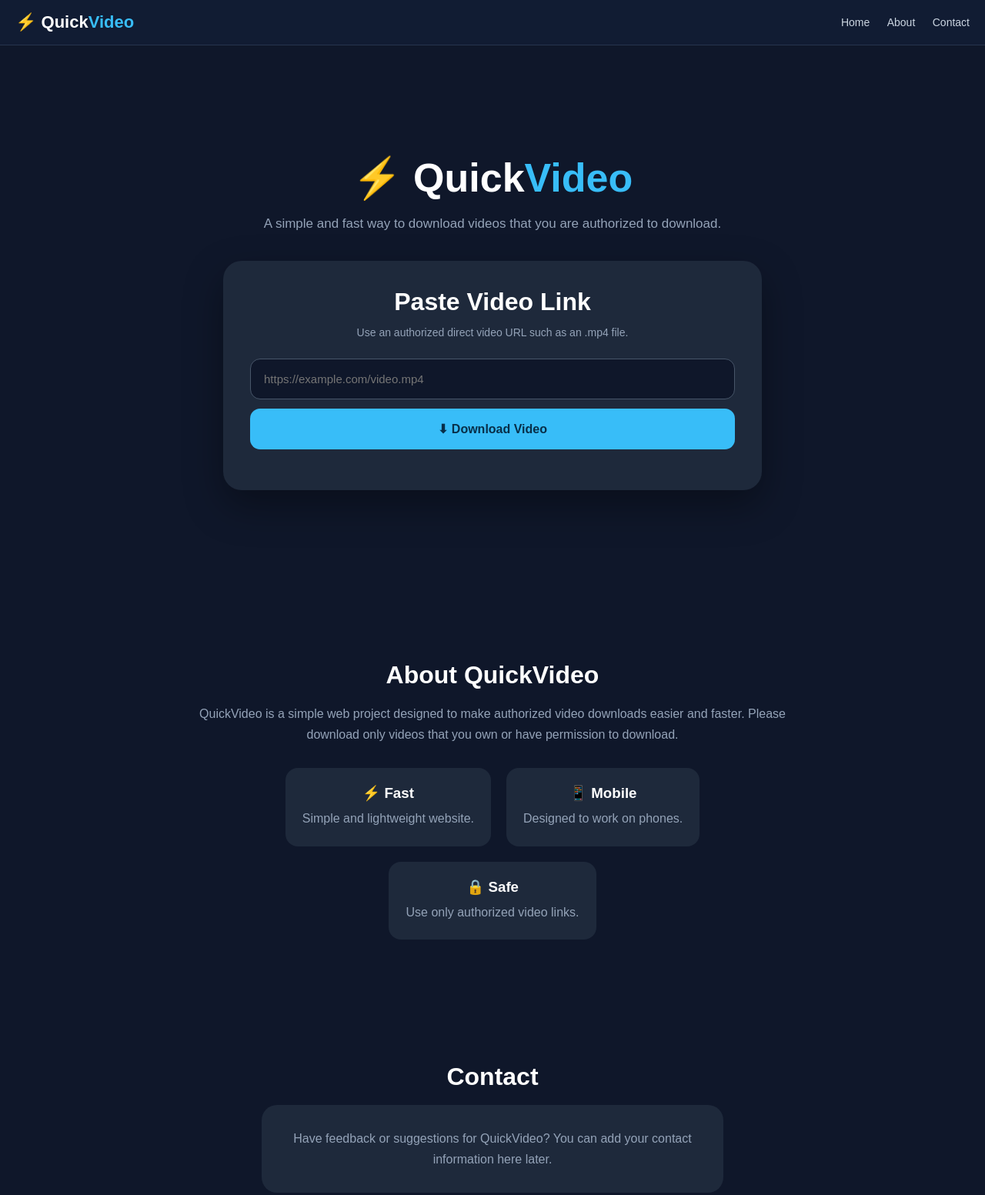
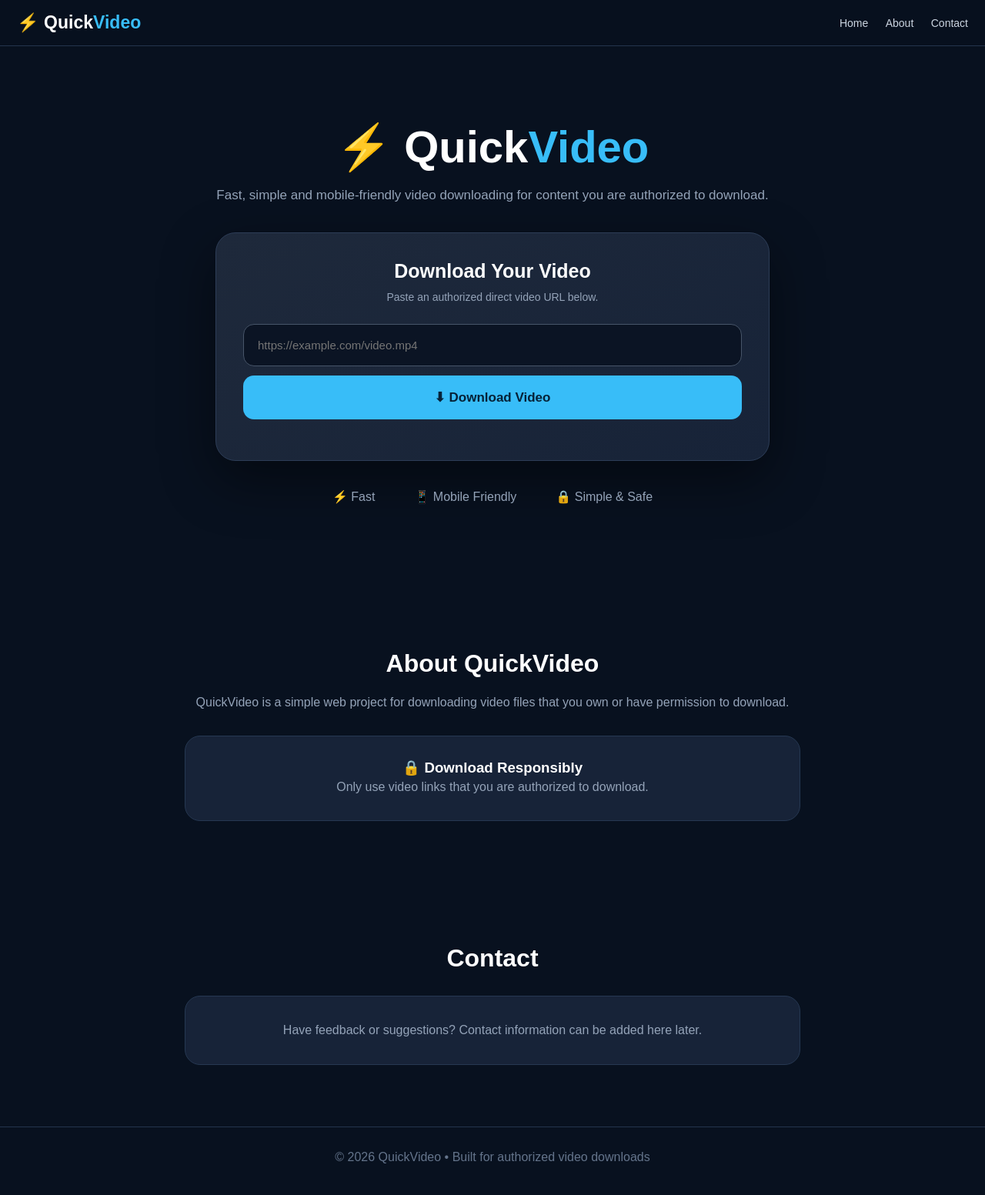
Before and after one commit to prakashvlogs0909-ux/quickvideo-, a plain HTML site: page index.html in a window 1280 px wide. Shown: the top 1553 px of the page at 77% size. Drawn offline with Linux system fonts and the light colour scheme.

Commit message:
Update index.html

```diff
--- a/index.html
+++ b/index.html
@@ -3,8 +3,7 @@
 <head>
 <meta charset="UTF-8">
 <meta name="viewport" content="width=device-width, initial-scale=1.0">
-
-<title>QuickVideo - Fast Video Downloader</title>
+<title>QuickVideo - Video Downloader</title>
 
 <style>
 *{
@@ -16,7 +15,7 @@
 }
 
 body{
-  background:#0f172a;
+  background:#08111f;
   color:white;
 }
 
@@ -24,20 +23,20 @@ nav{
   position:sticky;
   top:0;
   z-index:10;
-  background:#111c33;
-  padding:16px 20px;
+  padding:16px 22px;
+  background:rgba(8,17,31,.95);
+  border-bottom:1px solid #24344d;
   display:flex;
   justify-content:space-between;
   align-items:center;
-  border-bottom:1px solid #26344d;
 }
 
-.nav-logo{
-  font-size:22px;
+.brand{
+  font-size:23px;
   font-weight:bold;
 }
 
-.nav-logo span{
+.brand span{
   color:#38bdf8;
 }
 
@@ -53,22 +52,22 @@ nav a:hover{
 }
 
 .hero{
-  min-height:90vh;
+  min-height:88vh;
   display:flex;
   justify-content:center;
   align-items:center;
   text-align:center;
-  padding:40px 20px;
+  padding:50px 20px;
 }
 
 .container{
   width:100%;
-  max-width:700px;
+  max-width:720px;
 }
 
 .logo{
-  font-size:52px;
-  font-weight:bold;
+  font-size:58px;
+  font-weight:800;
   margin-bottom:15px;
 }
 
@@ -84,14 +83,16 @@ nav a:hover{
 }
 
 .card{
-  background:#1e293b;
   padding:35px;
-  border-radius:24px;
-  box-shadow:0 20px 50px rgba(0,0,0,.35);
+  border-radius:26px;
+  background:linear-gradient(145deg,#1e293b,#172338);
+  border:1px solid #2d3d57;
+  box-shadow:0 25px 70px rgba(0,0,0,.45);
 }
 
 .card h2{
-  margin-bottom:10px;
+  font-size:25px;
+  margin-bottom:8px;
 }
 
 .card p{
@@ -101,12 +102,12 @@ nav a:hover{
 
 input{
   width:100%;
-  padding:17px;
+  padding:18px;
   margin-top:22px;
   border:1px solid #475569;
-  border-radius:13px;
+  border-radius:14px;
   outline:none;
-  background:#0f172a;
+  background:#0b1424;
   color:white;
   font-size:15px;
 }
@@ -117,13 +118,13 @@ input:focus{
 
 button{
   width:100%;
-  padding:17px;
+  padding:18px;
   margin-top:12px;
   border:0;
-  border-radius:13px;
+  border-radius:14px;
   background:#38bdf8;
-  color:#082f49;
-  font-size:16px;
+  color:#062238;
+  font-size:17px;
   font-weight:bold;
   cursor:pointer;
 }
@@ -135,6 +136,19 @@ button:hover{
 #message{
   margin-top:18px;
   color:#cbd5e1;
+}
+
+.features{
+  display:flex;
+  justify-content:center;
+  gap:15px;
+  flex-wrap:wrap;
+  margin-top:25px;
+}
+
+.feature{
+  color:#94a3b8;
+  padding:12px 18px;
 }
 
 section{
@@ -157,38 +171,19 @@ section p{
   line-height:1.7;
 }
 
-.features{
-  display:flex;
-  justify-content:center;
-  gap:20px;
-  flex-wrap:wrap;
+.info-card{
   margin-top:30px;
-}
-
-.feature{
-  background:#1e293b;
-  padding:22px;
-  border-radius:16px;
-  min-width:180px;
-}
-
-.feature h3{
-  margin-bottom:8px;
-}
-
-.contact-box{
-  background:#1e293b;
   padding:30px;
   border-radius:20px;
-  max-width:600px;
-  margin:auto;
+  background:#172338;
+  border:1px solid #263852;
 }
 
 footer{
+  padding:30px 20px;
   text-align:center;
-  padding:30px 20px;
   color:#64748b;
-  border-top:1px solid #26344d;
+  border-top:1px solid #24344d;
 }
 
 @media(max-width:600px){
@@ -198,20 +193,20 @@ footer{
   }
 
   nav a{
-    margin-left:8px;
+    margin-left:9px;
     font-size:12px;
   }
 
   .logo{
-    font-size:40px;
+    font-size:43px;
+  }
+
+  .card{
+    padding:25px 18px;
   }
 
   .hero{
     min-height:85vh;
-  }
-
-  .card{
-    padding:25px 18px;
   }
 
   section{
@@ -224,7 +219,7 @@ footer{
 <body>
 
 <nav>
-  <div class="nav-logo">⚡ Quick<span>Video</span></div>
+  <div class="brand">⚡ Quick<span>Video</span></div>
 
   <div>
     <a href="#home">Home</a>
@@ -232,7 +227,6 @@ footer{
     <a href="#contact">Contact</a>
   </div>
 </nav>
-
 
 <section class="hero" id="home">
 
@@ -243,21 +237,22 @@ footer{
   </div>
 
   <div class="subtitle">
-    A simple and fast way to download videos
-    that you are authorized to download.
+    Fast, simple and mobile-friendly video downloading
+    for content you are authorized to download.
   </div>
 
   <div class="card">
 
-    <h2>Paste Video Link</h2>
+    <h2>Download Your Video</h2>
 
-    <p>Use an authorized direct video URL such as an .mp4 file.</p>
+    <p>
+      Paste an authorized direct video URL below.
+    </p>
 
     <input
       type="url"
       id="videoUrl"
-      placeholder="https://example.com/video.mp4"
-    >
+      placeholder="https://example.com/video.mp4">
 
     <button onclick="downloadVideo()">
       ⬇ Download Video
@@ -267,10 +262,15 @@ footer{
 
   </div>
 
+  <div class="features">
+    <div class="feature">⚡ Fast</div>
+    <div class="feature">📱 Mobile Friendly</div>
+    <div class="feature">🔒 Simple & Safe</div>
+  </div>
+
 </div>
 
 </section>
-
 
 <section id="about">
 
@@ -279,35 +279,20 @@ footer{
   <h2>About QuickVideo</h2>
 
   <p>
-    QuickVideo is a simple web project designed to make
-    authorized video downloads easier and faster.
-    Please download only videos that you own or have
-    permission to download.
+    QuickVideo is a simple web project for downloading
+    video files that you own or have permission to download.
   </p>
 
-  <div class="features">
-
-    <div class="feature">
-      <h3>⚡ Fast</h3>
-      <p>Simple and lightweight website.</p>
-    </div>
-
-    <div class="feature">
-      <h3>📱 Mobile</h3>
-      <p>Designed to work on phones.</p>
-    </div>
-
-    <div class="feature">
-      <h3>🔒 Safe</h3>
-      <p>Use only authorized video links.</p>
-    </div>
-
+  <div class="info-card">
+    <h3>🔒 Download Responsibly</h3>
+    <p>
+      Only use video links that you are authorized to download.
+    </p>
   </div>
 
 </div>
 
 </section>
-
 
 <section id="contact">
 
@@ -315,24 +300,20 @@ footer{
 
   <h2>Contact</h2>
 
-  <div class="contact-box">
-
+  <div class="info-card">
     <p>
-      Have feedback or suggestions for QuickVideo?
-      You can add your contact information here later.
+      Have feedback or suggestions?
+      Contact information can be added here later.
     </p>
-
   </div>
 
 </div>
 
 </section>
 
-
 <footer>
-  © 2026 QuickVideo — Built for authorized video downloads.
+  © 2026 QuickVideo • Built for authorized video downloads
 </footer>
-
 
 <script>
 
@@ -345,18 +326,14 @@ function downloadVideo(){
     document.getElementById("message");
 
   if(!url){
-
     message.innerText =
       "⚠️ Please paste a video URL.";
-
     return;
   }
 
   if(!url.toLowerCase().includes(".mp4")){
-
     message.innerText =
       "⚠️ Please use an authorized direct .mp4 video link.";
-
     return;
   }
 
@@ -373,7 +350,6 @@ function downloadVideo(){
 
   message.innerText =
     "✅ Download started.";
-
 }
 
 </script>
```
